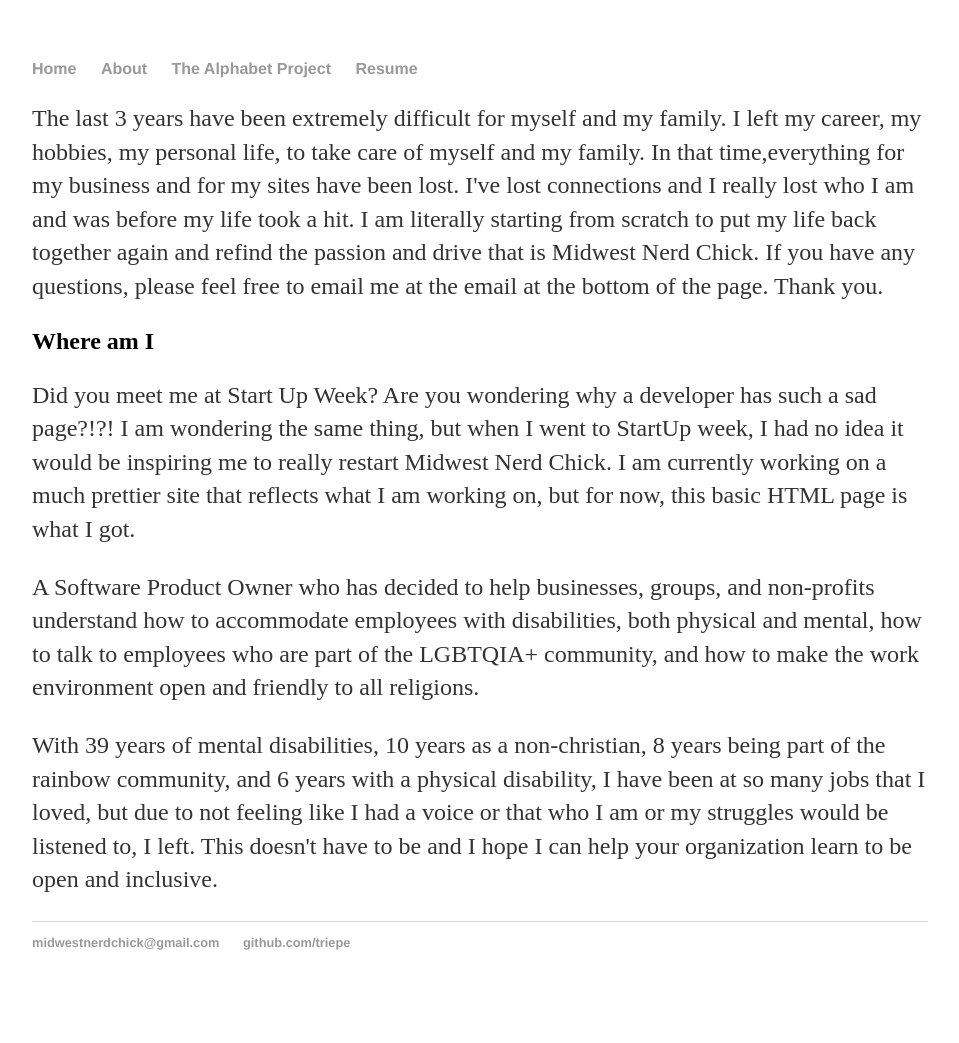
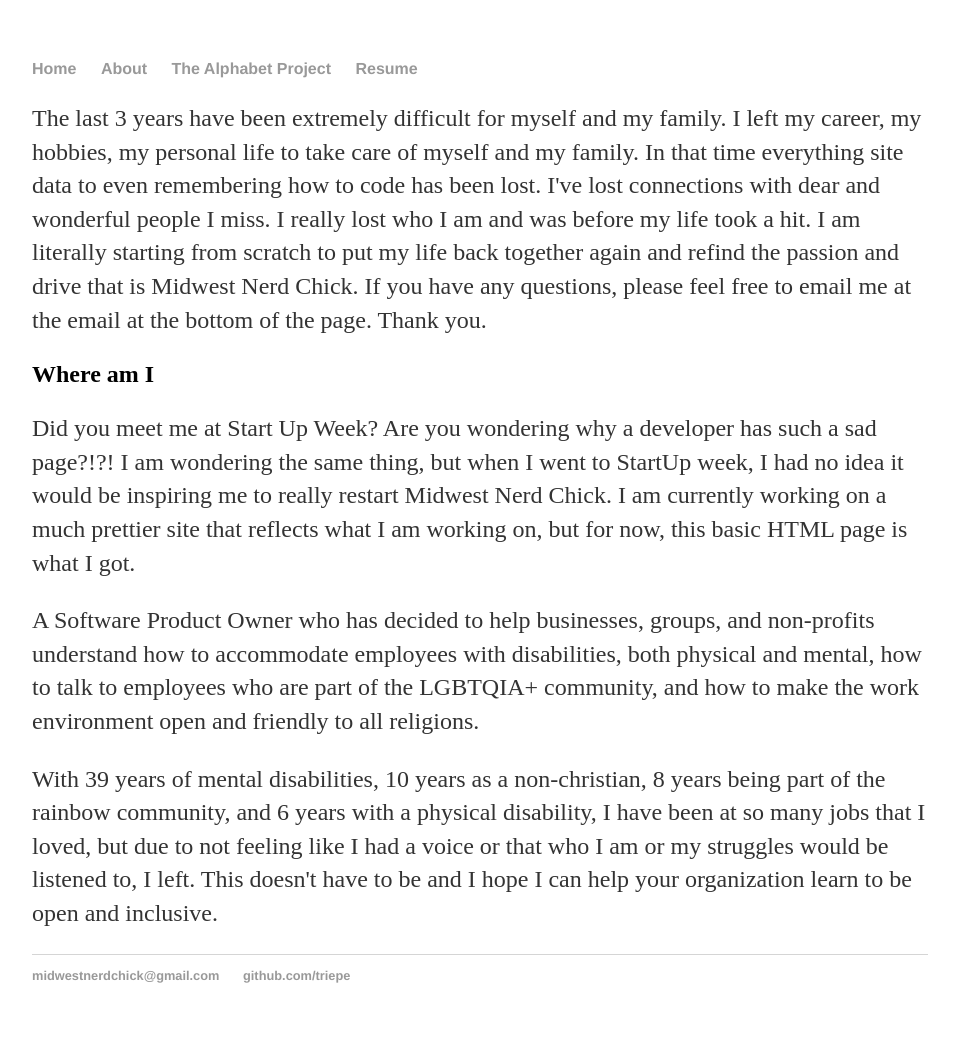
Before and after one commit to shepardcprince/triepe.github.io, a Jekyll site: the page built from index.html, in a window 1280 px wide. Shown: the whole page, without its empty margins (160-1119 px from the left). Built offline with Jekyll 4.4.1, drawn with Linux system fonts in a browser that asks for light colours; before the commit the page ends 1010 px from its top, so only the background shows below that.

Commit message:
Proofreading is hard

```diff
--- a/index.html
+++ b/index.html
@@ -3,8 +3,8 @@
 title: Home
 ---
 <body>
-<p>The last 3 years have been extremely difficult for myself and my family. I left my career, my hobbies, my personal life, to take care of myself and my family.
-    In that time,everything for my business and for my sites have been lost. I've lost connections and I really lost who I am and was before my life took a hit.
+<p>The last 3 years have been extremely difficult for myself and my family. I left my career, my hobbies, my personal life to take care of myself and my family.
+    In that time everything site data to even remembering how to code has been lost. I've lost connections with dear and wonderful people I miss. I really lost who I am and was before my life took a hit.
     I am literally starting from scratch to put my life back together again and refind the passion and drive that is Midwest Nerd Chick.
     If you have any questions, please feel free to email me at the email at the bottom of the page. Thank you.</p>
 
```
